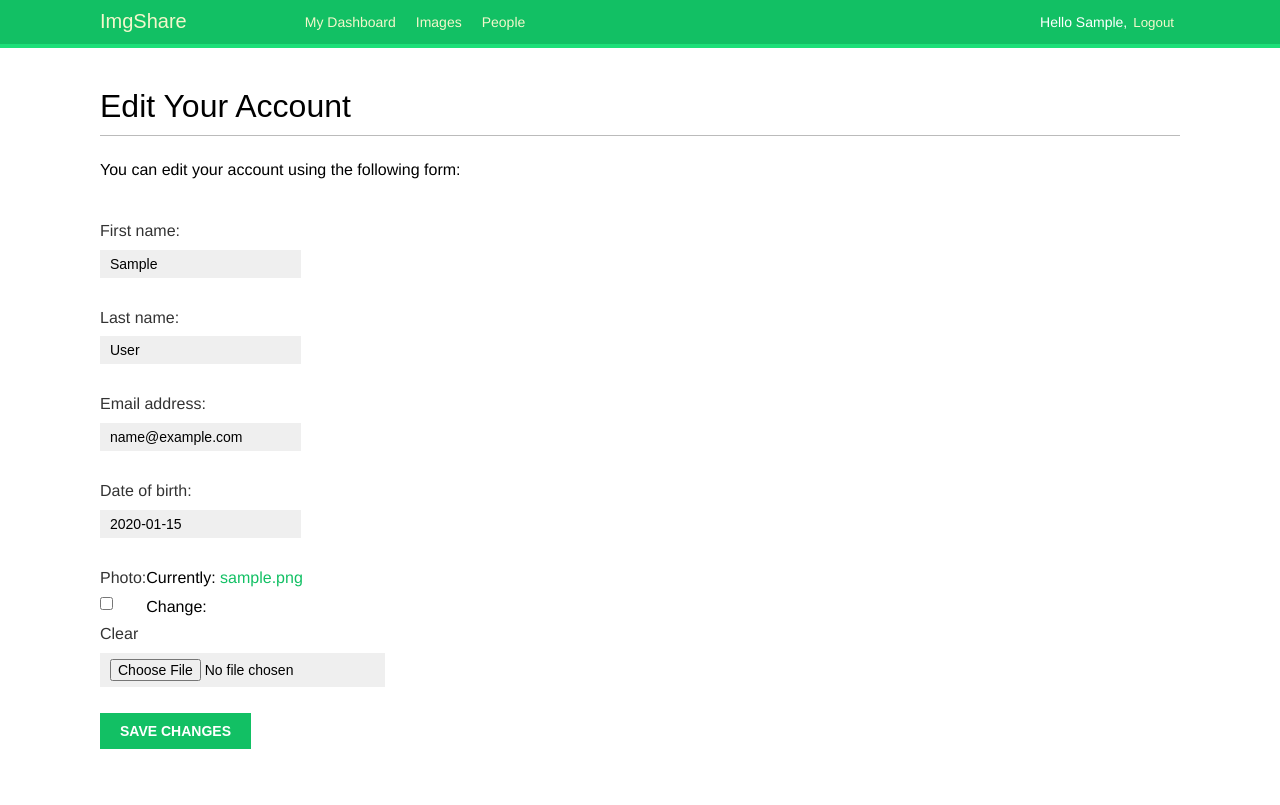
After one commit to MeMento-R/ImgShare, a Django app: page /account/edit/ in a window 1280 px wide. The commit adds this page. Run offline with Django 5.2, Linux system fonts and the light colour scheme; a user stored in the database is signed in; tables that the repository leaves empty hold one stand-in row (values such as "Sample post"); some web fonts are replaced.

Commit message:
create a edit opetion, password change within logged in option.

```diff
--- a/account/forms.py
+++ b/account/forms.py
@@ -1,5 +1,6 @@
 from django import forms
 from django.contrib.auth import get_user_model
+from .models import Profile
 
 class LoginForm(forms.Form):
     username = forms.CharField()
@@ -23,3 +24,13 @@ class UserRegistrationForm(forms.ModelForm):
         if cd['password'] != cd['password2']:
             raise forms.ValidationError("Password don't match.")
         return cd['password2']
+
+class UserEditForm(forms.ModelForm):
+    class Meta:
+        model = get_user_model()
+        fields = ['first_name', 'last_name', 'email']
+
+class ProfileEditForm(forms.ModelForm):
+    class Meta:
+        model = Profile
+        fields = ['date_of_birth', 'photo']
--- a/account/templates/account/dashboard.html
+++ b/account/templates/account/dashboard.html
@@ -2,5 +2,5 @@
 {% block title %}Dashboard{% endblock  %}
 {% block content %}
     <h1>Dashboard</h1>
-    <p>Welcome To Your Dashboard.</p>
+    <p>Welcome To Your Dashboard. You can <a href="{% url "edit" %}">edit your profile</a> or <a href="{% url "password_change" %}">change your password</a>.</p>
 {% endblock  %}
--- /dev/null
+++ b/account/templates/account/edit.html
@@ -0,0 +1,12 @@
+{% extends "base.html" %}
+{% block title %}Edit Your Account{% endblock  %}
+{% block content %}
+    <h1>Edit Your Account</h1>
+    <p>You can edit your account using the following form:</p>
+    <form method="post" enctype="multipart/form-data">
+        {{ user_form.as_p }}
+        {{ profile_form.as_p }}
+        {% csrf_token %}
+        <p><input type="submit" value="Save changes"/></p>
+    </form>
+{% endblock  %}
--- a/account/templates/account/register_done.html
+++ b/account/templates/account/register_done.html
@@ -1,7 +1,7 @@
 {% extends "base.html" %}
 {% block title %}Welcome{% endblock  %}
 {% block content %}
-    <h1>Welcom {{ new.user.first_name }}!</h1>
+    <h1>Welcome{{ new.user.first_name }}!</h1>
     <p>
         Your account has been successfully created.
         Now you can <a href="{% url "login" %}">Log in</a>.
--- a/account/urls.py
+++ b/account/urls.py
@@ -43,4 +43,5 @@ urlpatterns = [
     path('', include('django.contrib.auth.urls')),
     path('', views.dashboard, name="dashboard"),
     path('register/', views.register, name='register'),
+    path('edit/', views.edit, name='edit'),
 ]
--- a/account/views.py
+++ b/account/views.py
@@ -2,7 +2,7 @@ from django.contrib.auth import authenticate, login
 from django.contrib.auth.decorators import login_required
 from django.http import HttpResponse
 from django.shortcuts import render
-from .forms import LoginForm, UserRegistrationForm
+from .forms import (LoginForm, UserRegistrationForm, UserEditForm, ProfileEditForm)
 from .models import Profile
 
 # Create your views here.
@@ -60,3 +60,30 @@ def register(request):
         'account/register.html',
         {'user_form': user_form}
     )
+
+@login_required
+def edit(request):
+    if request.method == 'POST':
+        user_form = UserEditForm(
+            instance=request.user,
+            data=request.POST
+        )
+        profile_form = ProfileEditForm(
+            instance=request.user.profile,
+            data=request.POST,
+            files=request.FILES,
+        )
+        if user_form.is_valid() and profile_form.is_valid():
+            user_form.save()
+            profile_form.save()
+    else:
+        user_form = UserEditForm(instance=request.user)
+        profile_form = ProfileEditForm(instance=request.user.profile)
+    return render(
+        request,
+        'account/edit.html',
+        {
+            'user_form': user_form,
+            'profile_form': profile_form
+        },
+    )
```
